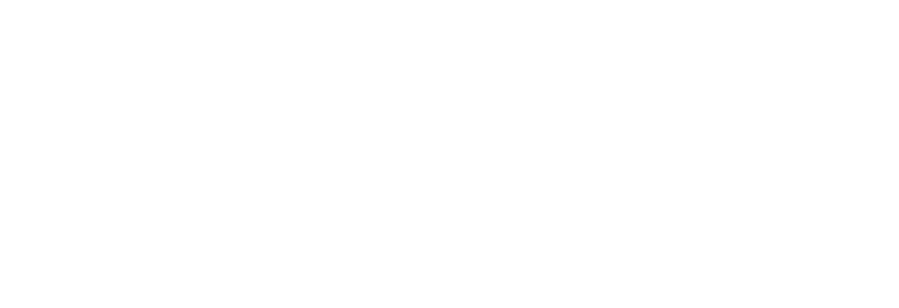
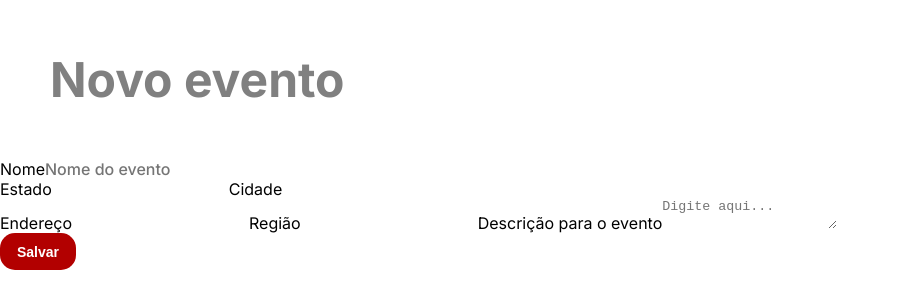
Before and after one commit to Iagob12/Front-Tcc, a React (Vite) app: page /adicionar-evento in a window 1280 px wide. Before the commit this address had no page. Shown: the top 308 px of the page, without its empty margins (0-899 px from the left). Built offline with nearby package versions, Linux system fonts and the light colour scheme.

Commit message:
wip: Começando a tela para adicionar evento

```diff
--- a/src/App.jsx
+++ b/src/App.jsx
@@ -10,6 +10,7 @@
 import SobreNos from "./pages/SobreNos";
 import Blog from "./pages/Blog";
 import AdicionarNoticia from "./pages/AdicionarNoticia";
+import AdicionarEvento from "./pages/AdicionarEvento";
 import OAuth2Callback from "./pages/OAuth2Callback";
 
 const App = () => {
@@ -30,6 +31,7 @@
         <Route path="/quero-ser-voluntario" element={<TornarVoluntario />} />
         <Route path="/blog" element={<Blog />} />
         <Route path="/adicionar-noticia" element={<AdicionarNoticia />} />
+        <Route path="/adicionar-evento" element={<AdicionarEvento />} />
       </Routes>
     </>
   );
--- /dev/null
+++ b/src/components/Eventos/PageAdicionarEvento/index.jsx
@@ -0,0 +1,44 @@
+import "../../../styles/Eventos/adicionar-evento/style.css"
+import Button from "../../Button";
+
+const AdicionarEvento = () => {
+    return (
+        <>
+            <div className="container-form-evento">
+                <h1 className="titulo-form-evento">Novo evento</h1>
+                <div className="content-form-evento">
+                    <form className="form-evento">
+                        <label htmlFor="nome">Nome</label>
+                        <input name="nome" type="text" placeholder="Nome do evento" />
+
+                        {/* Input com data e hora (seletor) */}
+
+                        <div className="local-estado">
+                            <label htmlFor="estado">Estado</label>
+                            <input name="estado" type="text" />
+
+                            <label htmlFor="cidade">Cidade</label>
+                            <input name="cidade" type="text" />
+                        </div>
+
+                        <label htmlFor="endereco">Endereço</label>
+                        <input name="endereco" type="text" />
+
+                        <label htmlFor="regiao">Região</label>
+                        <input name="regiao" type="text" />
+
+                        <label htmlFor="descricao">Descrição para o evento</label>
+                        <textarea name="descricao" id="" placeholder="Digite aqui..."></textarea>
+
+                        {/* Input para colocar a imagem do evento */}
+
+                    </form>
+
+                    <Button text={"Salvar"} />
+                </div>
+            </div>
+        </>
+    )
+}
+
+export default AdicionarEvento;
--- a/src/components/Eventos/section-eventos/index.jsx
+++ b/src/components/Eventos/section-eventos/index.jsx
@@ -5,6 +5,7 @@
 import natal from "../../../assets/Eventos/evento-natal.svg";
 import pascoa from "../../../assets/Eventos/evento-pascoa.png";
 import arrecadacao from "../../../assets/Eventos/evento-arrecadacao.svg";
+import { Link } from "react-router-dom";
 
 
 export default function SectionEventos(){
@@ -15,6 +16,10 @@
             <CardEventos img={natal} titulo={"Evento de Natal"} local={"São Mateus, Zona Leste, SP"} data={"20/12/2025"} />
             <CardEventos img={pascoa} titulo={"Evento de Páscoa"} local={"São Mateus, Zona Leste, SP"} data={"10/02/2025"} />
             <CardEventos img={arrecadacao} titulo={"Evento de Arrecadação"} local={"São Mateus, Zona Leste, SP"} data={"19/08/2025"} />
+
+            <Link to="/adicionar-evento" id="btn-blog" className="btn-link">
+                + Adicionar evento
+            </Link>
         </section>
         </>
     )
--- /dev/null
+++ b/src/pages/AdicionarEvento/index.jsx
@@ -0,0 +1,13 @@
+import Header from "../../components/Header";
+import Footer from "../../components/Footer";
+import AdicionarEvento from "../../components/Eventos/PageAdicionarEvento";
+
+const PageAdicionarEvento = () => {
+    return (
+        <>
+            <AdicionarEvento />
+        </>
+    )
+}
+
+export default PageAdicionarEvento;
--- /dev/null
+++ b/src/styles/Eventos/adicionar-evento/style.css
@@ -0,0 +1,5 @@
+.titulo-form-evento{
+    color: var(--color-grey);
+    margin: 50px;
+    font-size: 3rem;
+}
```
